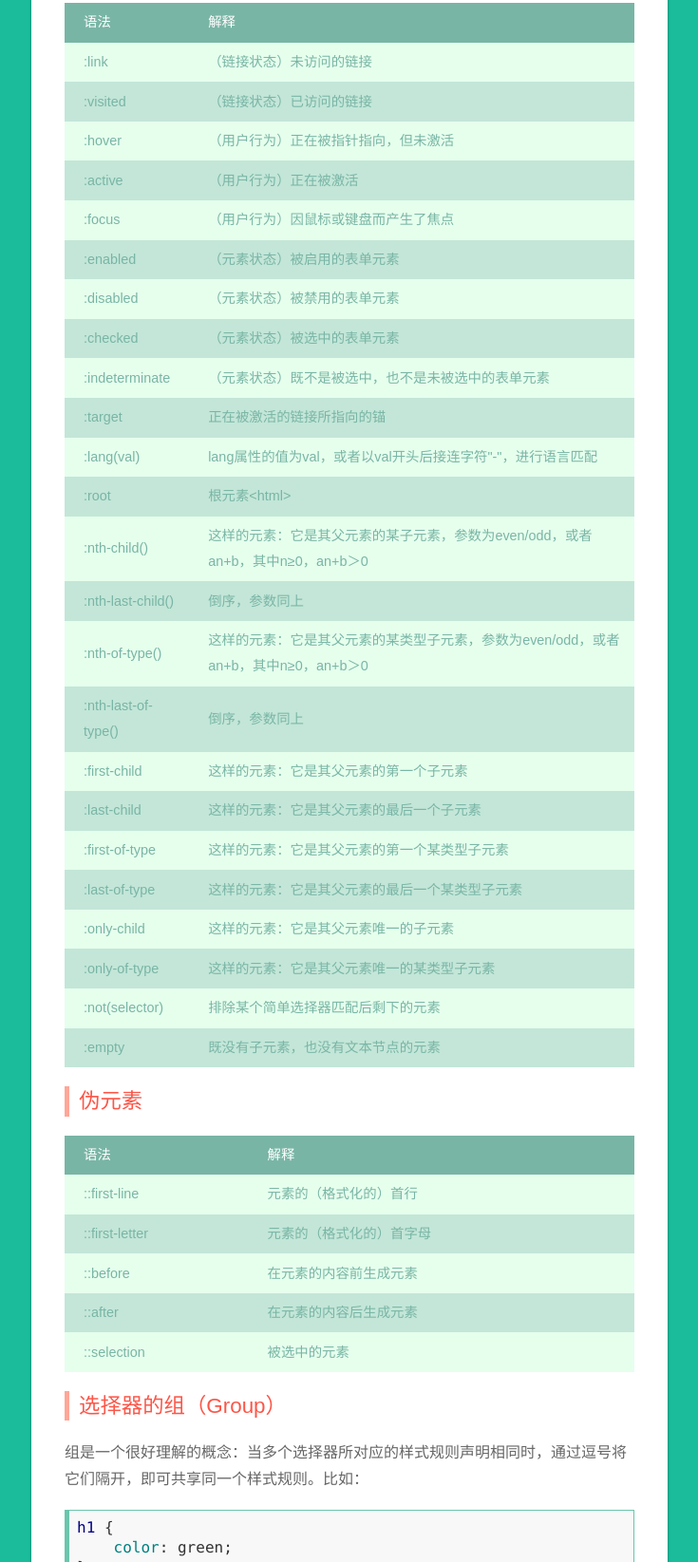
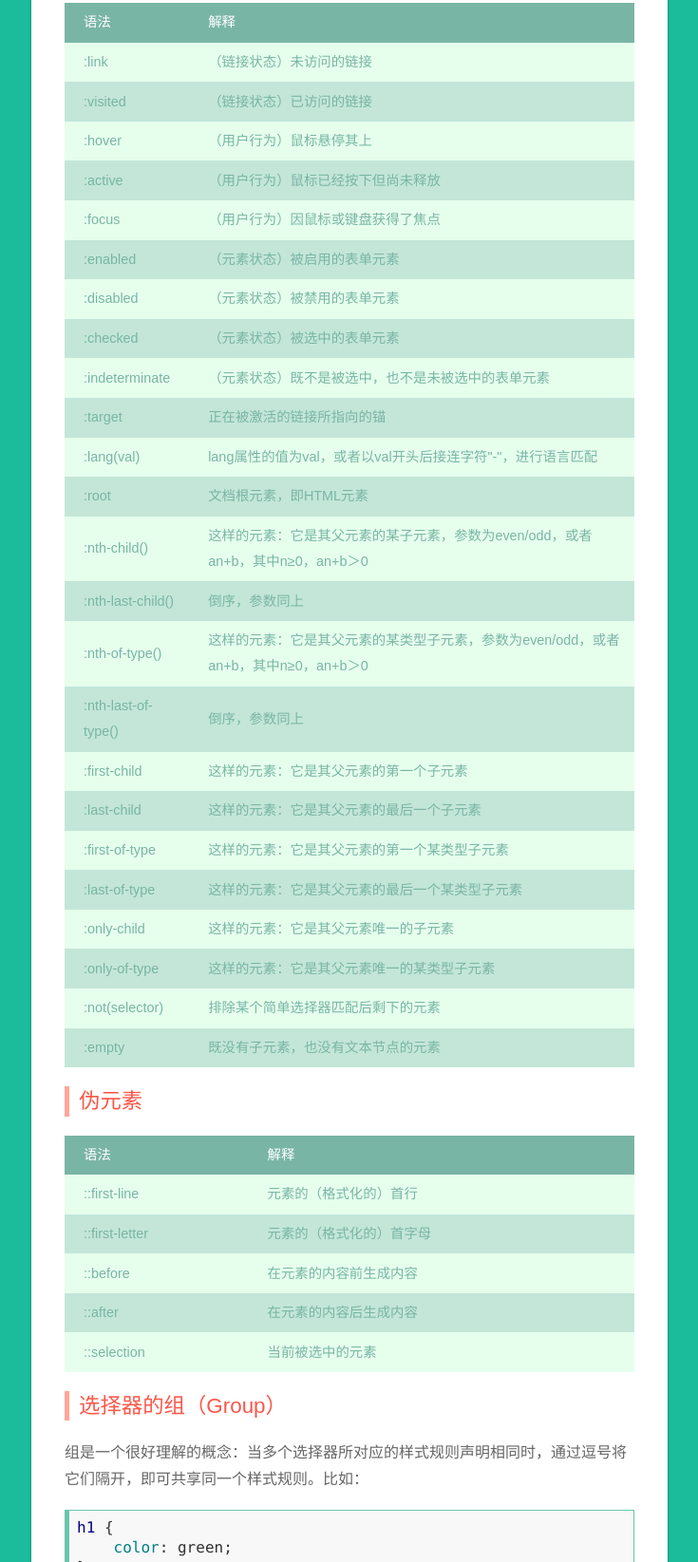
Before and after one commit to Brant-Ma/Brant, a plain HTML site: page archive/note/N008.html in a window 1280 px wide. Shown: the part 1492-3137 px from the top of the page at 95% size, without its empty margins (117-852 px from the left). Drawn offline with Linux system fonts and the light colour scheme; a script that the page names is missing.

Commit message:
modify some sentences

```diff
--- a/archive/note/N008.html
+++ b/archive/note/N008.html
@@ -186,15 +186,15 @@
 				</tr>
 				<tr>
 					<td>:hover</td>
-					<td>（用户行为）正在被指针指向，但未激活</td>
+					<td>（用户行为）鼠标悬停其上</td>
 				</tr>
 				<tr>
 					<td>:active</td>
-					<td>（用户行为）正在被激活</td>
+					<td>（用户行为）鼠标已经按下但尚未释放</td>
 				</tr>
 				<tr>
 					<td>:focus</td>
-					<td>（用户行为）因鼠标或键盘而产生了焦点</td>
+					<td>（用户行为）因鼠标或键盘获得了焦点</td>
 				</tr>
 				<tr>
 					<td>:enabled</td>
@@ -222,7 +222,7 @@
 				</tr>
 				<tr>
 					<td>:root</td>
-					<td>根元素&lt;html&gt;</td>
+					<td>文档根元素，即HTML元素</td>
 				</tr>
 				<tr>
 					<td>:nth-child()</td>
@@ -292,15 +292,15 @@
 				</tr>
 				<tr>
 					<td>::before</td>
-					<td>在元素的内容前生成元素</td>
+					<td>在元素的内容前生成内容</td>
 				</tr>
 				<tr>
 					<td>::after</td>
-					<td>在元素的内容后生成元素</td>
+					<td>在元素的内容后生成内容</td>
 				</tr>
 				<tr>
 					<td>::selection</td>
-					<td>被选中的元素</td>
+					<td>当前被选中的元素</td>
 				</tr>
 			</table>
 			</div>
--- a/style/table.css
+++ b/style/table.css
@@ -42,6 +42,11 @@ article td,th {
 	text-align: left;
 	vertical-align: middle;
 }
+/* 除了表头以外的hover */
+article table tr:first-child~tr:hover {
+	background-color: #1abc9c;
+	color: white;
+}
 
 /*..............................N005实例.........................*/
 table #n005a, table #n005b, table #n005c, table #n005d{
```
